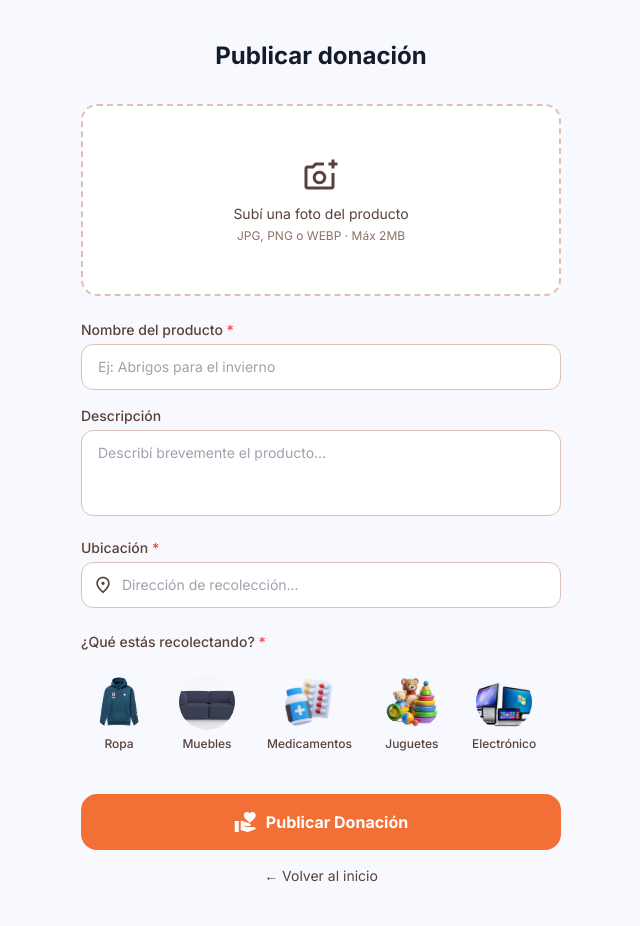
After one commit to RoAlario/plataforma_donaciones, a Flask app: page /publicar in a window 1280 px wide. The commit adds this page. Shown: the whole page, without its empty margins (319-959 px from the left). Run offline with Flask 3, Linux system fonts and the light colour scheme; a user stored in the database is signed in; some libraries are stand-ins or nearby versions.

Commit message:
US_05- Realizar donacion

```diff
--- a/app/__init__.py
+++ b/app/__init__.py
@@ -1,11 +1,13 @@
 import os
 from flask import Flask
 from app.extensions import db, mail
+from dotenv import load_dotenv
 
 def create_app():
+    load_dotenv()
     app = Flask(__name__)
 
-    app.secret_key = 'clave_secreta_cambiar'
+    app.secret_key = os.environ['SECRET_KEY']
     app.config['UPLOAD_FOLDER'] = os.path.join('app', 'static', 'fotos')
     app.config['MAX_CONTENT_LENGTH'] = 2 * 1024 * 1024
     app.config['SQLALCHEMY_DATABASE_URI'] = 'sqlite:///plataforma.db'
@@ -14,7 +16,7 @@ def create_app():
     app.config['MAIL_PORT']     = 587
     app.config['MAIL_USE_TLS']  = True
     app.config['MAIL_USERNAME'] = 'utnfrm.10@gmail.com'
-    app.config['MAIL_PASSWORD'] = 'fezr xfck miad zofe'
+    app.config['MAIL_PASSWORD'] = os.environ['MAIL_PASSWORD']
 
     db.init_app(app)
     mail.init_app(app)
--- a/app/donaciones/routes.py
+++ b/app/donaciones/routes.py
@@ -1,7 +1,7 @@
-from flask import Blueprint, render_template, request, session, redirect, url_for
-from app.models import Publicacion, Categoria, Usuario
+from app.models import Publicacion, Categoria, Usuario, EstadoPublicacion, Direccion
 from app.extensions import db
 from datetime import datetime
+from flask import Blueprint, render_template, request, session, redirect, url_for, flash
 
 donaciones_bp = Blueprint('donaciones', __name__)
 
@@ -54,3 +54,128 @@ def home():
         busqueda=busqueda,
         categoria_seleccionada=categoria_id
     )
+
+
+@donaciones_bp.route('/publicar', methods=['GET', 'POST'])
+def publicar():
+    usuario_id = session.get('usuario_id')
+    if not usuario_id:
+        return redirect(url_for('auth.login'))
+
+    usuario = Usuario.query.get(usuario_id)
+    categorias = Categoria.query.filter_by(fechaBajaCategoria=None).all()
+
+    # Verificar límite de 5 publicaciones activas
+    publicaciones_activas = Publicacion.query.join(EstadoPublicacion).filter(
+        Publicacion.codUsuario == usuario_id,
+        EstadoPublicacion.nombreEP.in_(['Disponible', 'En progreso'])
+    ).count()
+
+    if publicaciones_activas >= 5:
+        flash('Acción bloqueada. Ha alcanzado el límite de publicaciones activas o posee entregas previas sin verificar.', 'error')
+        return redirect(url_for('donaciones.home'))
+
+    errores = {}
+
+    if request.method == 'POST':
+        titulo        = request.form.get('titulo', '').strip()
+        descripcion   = request.form.get('descripcion', '').strip()
+        direccion     = request.form.get('direccion', '').strip()
+        categoria_id  = request.form.get('categoria_id', '')
+        fecha_venc    = request.form.get('fecha_vencimiento', '')
+        conservacion  = request.form.get('conservacion', '')
+
+        # Validaciones
+        if not titulo:
+            errores['titulo'] = 'El nombre del producto es obligatorio.'
+        if not direccion:
+            errores['direccion'] = 'Debe ingresar una ubicación válida.'
+        if not categoria_id:
+            errores['categoria'] = 'Debe seleccionar una categoría.'
+
+        # Validar fecha vencimiento para Alimentos y Medicamentos
+        categoria = Categoria.query.get(categoria_id) if categoria_id else None
+        if categoria and categoria.nombreCategoria in ['Alimento', 'Medicamentos']:
+            if not fecha_venc:
+                errores['fecha_vencimiento'] = 'La fecha de vencimiento es obligatoria para esta categoría.'
+            else:
+                from datetime import date
+                fecha = date.fromisoformat(fecha_venc)
+                if fecha <= date.today():
+                    errores['fecha_vencimiento'] = 'El producto está vencido. No puede publicarse.'
+
+        # Validar conservación para Ropa, Muebles, Electrónico
+        if categoria and categoria.nombreCategoria in ['Ropa', 'Muebles', 'Electrónico']:
+            if not conservacion:
+                errores['conservacion'] = 'El estado de conservación es obligatorio.'
+            elif conservacion == 'Inservible / Roto':
+                errores['conservacion'] = 'No se pueden publicar productos en estado Inservible / Roto.'
+
+        if errores:
+            return render_template('donaciones/publicar.html',
+                errores=errores, categorias=categorias,
+                valores=request.form)
+
+        # Guardar dirección
+        nueva_dir = Direccion(nombreCalle=direccion)
+        db.session.add(nueva_dir)
+        db.session.flush()
+
+        # Foto
+        foto_nombre = None
+        foto = request.files.get('foto')
+        if foto and foto.filename != '':
+            from werkzeug.utils import secure_filename
+            from flask import current_app
+            import os
+            ext = foto.filename.rsplit('.', 1)[-1].lower()
+            if ext in {'png', 'jpg', 'jpeg', 'gif', 'webp'}:
+                foto_nombre = secure_filename(foto.filename)
+                carpeta = current_app.config['UPLOAD_FOLDER']
+                os.makedirs(carpeta, exist_ok=True)
+                foto.save(os.path.join(carpeta, foto_nombre))
+
+        # Estado "Disponible"
+        estado = EstadoPublicacion.query.filter_by(nombreEP='Disponible').first()
+
+        # Guardar publicación
+        nueva_pub = Publicacion(
+            titulo=titulo,
+            descripcionPublicacion=descripcion,
+            ubicacion=direccion,
+            fotos=foto_nombre,
+            codCategoria=categoria_id,
+            codUsuario=usuario_id,
+            codEstadoPublicacion=estado.codEstadoPublicacion,
+            nroDireccion=nueva_dir.nroDireccion,
+            fechaVencimiento=datetime.strptime(fecha_venc, '%Y-%m-%d') if fecha_venc else None,
+            categoriaOtro=request.form.get('categoriaOtro', ''),
+        )
+        db.session.add(nueva_pub)
+        db.session.commit()
+
+        flash('¡Se publicó la donación exitosamente!', 'success')
+        return redirect(url_for('donaciones.home'))
+
+    return render_template('donaciones/publicar.html',
+        errores={}, categorias=categorias, valores={})
+
+@donaciones_bp.route('/donacion/<int:id>')
+def detalle(id):
+    usuario_id = session.get('usuario_id')
+    if not usuario_id:
+        return redirect(url_for('auth.login'))
+
+    publicacion = Publicacion.query.get_or_404(id)
+    donante = Usuario.query.get(publicacion.codUsuario)
+    usuario = Usuario.query.get(usuario_id)
+
+    donaciones_realizadas = Publicacion.query.filter_by(codUsuario=donante.codUsuario).count()
+
+    return render_template('donaciones/detalle.html',
+        p=publicacion,
+        donante=donante,
+        usuario=usuario,
+        donaciones_realizadas=donaciones_realizadas,
+        tiempo=tiempo_transcurrido(publicacion.fechaEmisionPublicacion)
+    )
--- /dev/null
+++ b/app/templates/donaciones/publicar.html
@@ -0,0 +1,224 @@
+<!DOCTYPE html>
+<html lang="es">
+<head>
+  <meta charset="UTF-8">
+  <meta name="viewport" content="width=device-width, initial-scale=1">
+  <title>Publicar Donación</title>
+  <script src="https://cdn.tailwindcss.com"></script>
+  <link href="https://fonts.googleapis.com/css2?family=Inter:wght@400;500;600;700&display=swap" rel="stylesheet">
+  <link href="https://fonts.googleapis.com/css2?family=Material+Symbols+Outlined:wght,FILL@100..700,0..1&display=swap" rel="stylesheet">
+  <style>
+    body { font-family: 'Inter', sans-serif; }
+    .material-symbols-outlined { font-variation-settings: 'FILL' 0, 'wght' 400, 'GRAD' 0, 'opsz' 24; }
+    .cat-btn.activa { border-color: #f27036; background: #fff3ea; color: #a63b00; }
+  </style>
+</head>
+<body class="bg-[#f8f9ff] min-h-screen">
+
+  <div class="max-w-lg mx-auto px-4 py-10">
+
+    <div class="text-center mb-8">
+      <h1 class="text-2xl font-bold text-[#121c2a]">Publicar donación</h1>
+    </div>
+
+    {% with messages = get_flashed_messages(with_categories=true) %}
+      {% for category, message in messages %}
+        <div class="mb-4 px-4 py-3 rounded-xl text-sm {% if category == 'error' %}bg-red-100 text-red-700{% else %}bg-green-100 text-green-700{% endif %}">
+          {{ message }}
+        </div>
+      {% endfor %}
+    {% endwith %}
+
+    <form method="POST" enctype="multipart/form-data" action="{{ url_for('donaciones.publicar') }}">
+
+      <!-- Foto -->
+      <div class="mb-6">
+        <div id="foto-placeholder" onclick="document.getElementById('foto').click()"
+             class="w-full h-48 border-2 border-dashed border-[#dfc0b4] rounded-2xl flex flex-col items-center justify-center cursor-pointer hover:border-[#f27036] transition-colors bg-white">
+          <span class="material-symbols-outlined text-4xl text-[#584239] mb-2">add_a_photo</span>
+          <p class="text-sm text-[#584239]">Subí una foto del producto</p>
+          <p class="text-xs text-[#8c7168] mt-1">JPG, PNG o WEBP · Máx 2MB</p>
+        </div>
+        <img id="foto-preview" class="w-full h-48 object-cover rounded-2xl mt-2 hidden">
+        <input type="file" name="foto" id="foto" accept="image/*" class="hidden" onchange="previsualizarFoto(this)">
+      </div>
+
+      <!-- Nombre -->
+      <div class="mb-4">
+        <label class="text-sm font-medium text-[#584239] mb-1 block">
+          Nombre del producto <span class="text-red-500">*</span>
+        </label>
+        <input type="text" name="titulo" value="{{ valores.get('titulo', '') }}"
+               placeholder="Ej: Abrigos para el invierno"
+               class="w-full px-4 py-3 bg-white border {% if errores.titulo %}border-red-400{% else %}border-[#dfc0b4]{% endif %} rounded-xl text-sm focus:outline-none focus:ring-2 focus:ring-[#f27036]">
+        {% if errores.titulo %}
+          <p class="text-red-500 text-xs mt-1">{{ errores.titulo }}</p>
+        {% endif %}
+      </div>
+
+      <!-- Descripción -->
+      <div class="mb-4">
+        <label class="text-sm font-medium text-[#584239] mb-1 block">Descripción</label>
+        <textarea name="descripcion" rows="3"
+                  placeholder="Describí brevemente el producto..."
+                  class="w-full px-4 py-3 bg-white border border-[#dfc0b4] rounded-xl text-sm focus:outline-none focus:ring-2 focus:ring-[#f27036] resize-none">{{ valores.get('descripcion', '') }}</textarea>
+      </div>
+
+      <!-- Dirección -->
+      <div class="mb-6">
+        <label class="text-sm font-medium text-[#584239] mb-1 block">
+          Ubicación <span class="text-red-500">*</span>
+        </label>
+        <div class="relative">
+          <span class="material-symbols-outlined absolute left-3 top-1/2 -translate-y-1/2 text-[#584239] text-xl">location_on</span>
+          <input type="text" name="direccion" value="{{ valores.get('direccion', '') }}"
+                 placeholder="Dirección de recolección..."
+                 class="w-full pl-10 pr-4 py-3 bg-white border {% if errores.direccion %}border-red-400{% else %}border-[#dfc0b4]{% endif %} rounded-xl text-sm focus:outline-none focus:ring-2 focus:ring-[#f27036]">
+        </div>
+        {% if errores.direccion %}
+          <p class="text-red-500 text-xs mt-1">{{ errores.direccion }}</p>
+        {% endif %}
+      </div>
+
+      <!-- Categoría -->
+      <div class="mb-6">
+        <label class="text-sm font-medium text-[#584239] mb-3 block">
+          ¿Qué estás recolectando? <span class="text-red-500">*</span>
+        </label>
+        {% if errores.categoria %}
+          <p class="text-red-500 text-xs mb-2">{{ errores.categoria }}</p>
+        {% endif %}
+
+        {% set fotos_cat = {
+          'Ropa': 'categorias/ropa.avif',
+          'Muebles': 'categorias/sillon.avif',
+          'Medicamentos': 'categorias/medicamento.webp',
+          'Juguetes': 'categorias/jueguetse.png',
+          'Electrónico': 'categorias/electronica.webp',
+          'Alimento': 'categorias/alimentos.png'
+        } %}
+
+        <input type="hidden" name="categoria_id" id="categoria_id" value="{{ valores.get('categoria_id', '') }}">
+
+        <div class="flex gap-3 overflow-x-auto pb-2">
+          {% for cat in categorias %}
+            <button type="button"
+                    onclick="seleccionarCategoria({{ cat.codCategoria }}, '{{ cat.nombreCategoria }}')"
+                    class="cat-btn flex-shrink-0 flex flex-col items-center gap-1.5 p-2 border-2 border-transparent rounded-xl transition-all duration-200 hover:border-[#f27036] {% if valores.get('categoria_id', '')|string == cat.codCategoria|string %}activa{% endif %}"
+                    id="cat-{{ cat.codCategoria }}">
+              <div class="w-14 h-14 rounded-full overflow-hidden">
+                {% if cat.nombreCategoria in fotos_cat %}
+                  <img src="{{ url_for('static', filename=fotos_cat[cat.nombreCategoria]) }}"
+                       class="w-full h-full object-cover" alt="{{ cat.nombreCategoria }}">
+                {% else %}
+                  <div class="w-full h-full bg-[#e6eeff] flex items-center justify-center text-xl">📦</div>
+                {% endif %}
+              </div>
+              <span class="text-xs font-medium text-[#584239]">{{ cat.nombreCategoria }}</span>
+            </button>
+          {% endfor %}
+        </div>
+      </div>
+
+      <!-- Campos extra -->
+      <div id="campos-extra">
+
+        <div id="campo-vencimiento" class="mb-4 hidden">
+          <label class="text-sm font-medium text-[#584239] mb-1 block">
+            Fecha de vencimiento <span class="text-red-500">*</span>
+          </label>
+          <input type="date" name="fecha_vencimiento" value="{{ valores.get('fecha_vencimiento', '') }}"
+                 class="w-full px-4 py-3 bg-white border {% if errores.fecha_vencimiento %}border-red-400{% else %}border-[#dfc0b4]{% endif %} rounded-xl text-sm focus:outline-none focus:ring-2 focus:ring-[#f27036]">
+          {% if errores.fecha_vencimiento %}
+            <p class="text-red-500 text-xs mt-1">{{ errores.fecha_vencimiento }}</p>
+          {% endif %}
+        </div>
+
+        <div id="campo-conservacion" class="mb-4 hidden">
+          <label class="text-sm font-medium text-[#584239] mb-1 block">
+            Estado de conservación <span class="text-red-500">*</span>
+          </label>
+          <select name="conservacion"
+                  class="w-full px-4 py-3 bg-white border {% if errores.conservacion %}border-red-400{% else %}border-[#dfc0b4]{% endif %} rounded-xl text-sm focus:outline-none focus:ring-2 focus:ring-[#f27036]">
+            <option value="">Seleccioná una opción</option>
+            <option value="Nuevo" {% if valores.get('conservacion') == 'Nuevo' %}selected{% endif %}>Nuevo</option>
+            <option value="Como nuevo" {% if valores.get('conservacion') == 'Como nuevo' %}selected{% endif %}>Como nuevo</option>
+            <option value="Buen estado" {% if valores.get('conservacion') == 'Buen estado' %}selected{% endif %}>Buen estado</option>
+            <option value="Uso regular" {% if valores.get('conservacion') == 'Uso regular' %}selected{% endif %}>Uso regular</option>
+            <option value="Inservible / Roto" {% if valores.get('conservacion') == 'Inservible / Roto' %}selected{% endif %}>Inservible / Roto</option>
+          </select>
+          {% if errores.conservacion %}
+            <p class="text-red-500 text-xs mt-1">{{ errores.conservacion }}</p>
+          {% endif %}
+        </div>
+
+        <div id="campo-otro" class="mb-4 hidden">
+          <label class="text-sm font-medium text-[#584239] mb-1 block">
+            ¿Qué tipo de producto es? <span class="text-red-500">*</span>
+          </label>
+          <input type="text" name="categoriaOtro" value="{{ valores.get('categoriaOtro', '') }}"
+                 placeholder="Ej: Libros, bicicleta, herramientas..."
+                 class="w-full px-4 py-3 bg-white border border-[#dfc0b4] rounded-xl text-sm focus:outline-none focus:ring-2 focus:ring-[#f27036]">
+        </div>
+
+      </div>
+
+      <!-- Botón publicar -->
+     <button type="submit" id="btn-publicar" onclick="deshabilitarBoton()"
+              class="w-full py-4 bg-[#f27036] text-white font-bold text-base rounded-2xl hover:bg-[#a63b00] transition-colors flex items-center justify-center gap-2 mt-4">
+        <span class="material-symbols-outlined" style="font-variation-settings: 'FILL' 1;">volunteer_activism</span>
+        Publicar Donación
+      </button>
+
+      <a href="{{ url_for('donaciones.home') }}"
+         class="block text-center mt-4 text-sm text-[#584239] hover:text-[#a63b00] transition-colors">
+        ← Volver al inicio
+      </a>
+
+    </form>
+  </div>
+
+  <script>
+    const catVencimiento = ['Alimento', 'Medicamentos'];
+    const catConservacion = ['Ropa', 'Muebles', 'Electrónico'];
+
+    function seleccionarCategoria(id, nombre) {
+      document.querySelectorAll('.cat-btn').forEach(b => b.classList.remove('activa'));
+      document.getElementById('cat-' + id).classList.add('activa');
+      document.getElementById('categoria_id').value = id;
+      document.getElementById('campo-vencimiento').classList.add('hidden');
+      document.getElementById('campo-conservacion').classList.add('hidden');
+      document.getElementById('campo-otro').classList.add('hidden');
+      if (catVencimiento.includes(nombre)) {
+        document.getElementById('campo-vencimiento').classList.remove('hidden');
+      } else if (catConservacion.includes(nombre)) {
+        document.getElementById('campo-conservacion').classList.remove('hidden');
+      } else if (nombre === 'Otro') {
+        document.getElementById('campo-otro').classList.remove('hidden');
+      }
+    }
+
+    const catSeleccionada = document.getElementById('categoria_id').value;
+    if (catSeleccionada) {
+      const btnActivo = document.getElementById('cat-' + catSeleccionada);
+      if (btnActivo) {
+        const nombre = btnActivo.querySelector('span').innerText;
+        seleccionarCategoria(catSeleccionada, nombre);
+      }
+    }
+
+    function previsualizarFoto(input) {
+      if (input.files && input.files[0]) {
+        const reader = new FileReader();
+        reader.onload = e => {
+          document.getElementById('foto-preview').src = e.target.result;
+          document.getElementById('foto-preview').classList.remove('hidden');
+          document.getElementById('foto-placeholder').classList.add('hidden');
+        };
+        reader.readAsDataURL(input.files[0]);
+      }
+    }
+  </script>
+
+</body>
+</html>
```
Also changed, not shown: app/auth/routes.py (+7 -0 lines), app/models.py (+30 -12 lines), app/templates/donaciones/detalle.html (added, +147 -0 lines), app/templates/donaciones/home.html (+5 -4 lines), run.py (+10 -1 lines), app/static/fotos/colorful-various-baby-toy-for-baby-activities-and-fun-like-doll-car-animal-and-ball-photo.webp (added), app/static/fotos/silla.webp (added), instance/plataforma.db, 1 other file.
